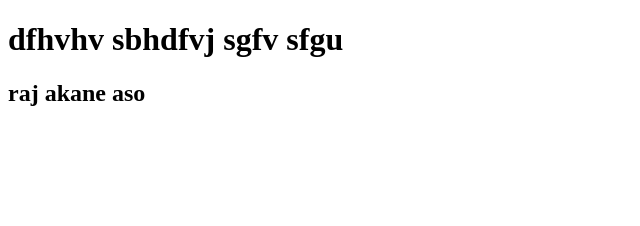
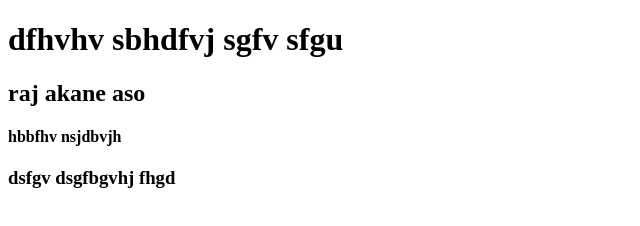
Before and after one commit to anwar-excel/leptop, a plain HTML site: page index.html in a window 1280 px wide. Shown: the whole page, without its empty margins (0-640 px from the left). Drawn offline with Linux system fonts and the light colour scheme.

Commit message:
check out

```diff
--- a/index.html
+++ b/index.html
@@ -8,5 +8,7 @@
 <body>
     <h1>dfhvhv sbhdfvj sgfv sfgu</h1>
     <h2>raj akane aso</h2>
+    <h4> hbbfhv nsjdbvjh </h4>
+    <h3> dsfgv dsgfbgvhj fhgd </h3>
 </body>
 </html>
```
